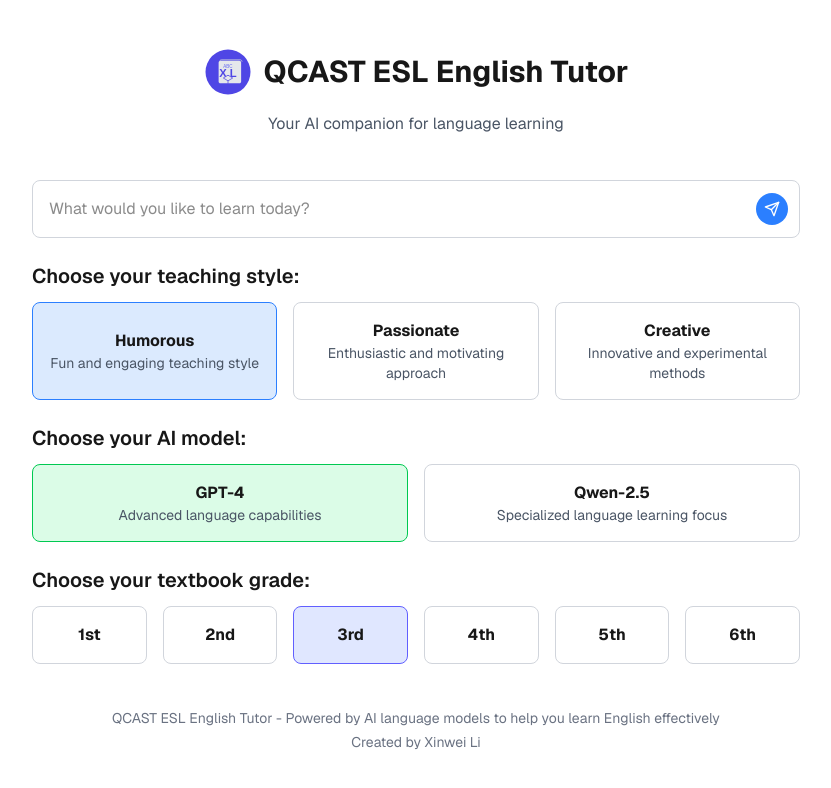
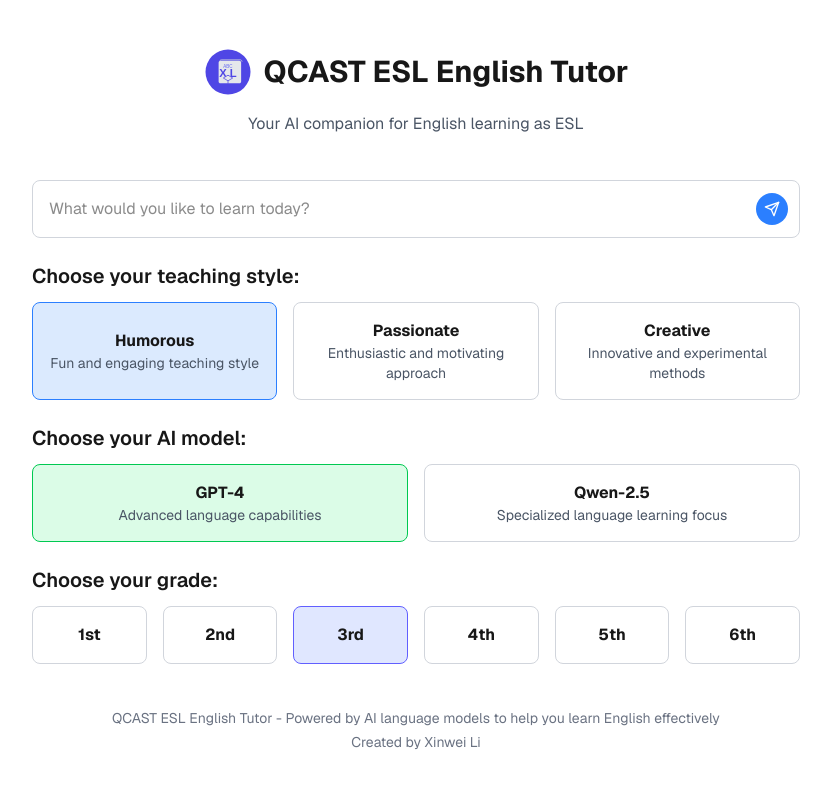
Before and after one commit to li-xinwei/QCAST-English-Tutor, a Next.js app: page / in a window 1280 px wide. Shown: the top 788 px of the page, without its empty margins (224-1055 px from the left). Built offline with nearby package versions, Linux system fonts and the light colour scheme.

Commit message:
Update page.tsx

```diff
--- a/app/page.tsx
+++ b/app/page.tsx
@@ -29,7 +29,7 @@
           />
           <h1 className="text-3xl font-bold">QCAST ESL English Tutor</h1>
         </div>
-        <p className="text-gray-600 dark:text-gray-300">Your AI companion for language learning</p>
+        <p className="text-gray-600 dark:text-gray-300">Your AI companion for English learning as ESL</p>
       </header>
 
       <main className="flex flex-col gap-6 w-full max-w-3xl">
@@ -130,7 +130,7 @@
 
         {/* Grade selection */}
         <div className="w-full">
-          <h2 className="text-xl font-semibold mb-3">Choose your textbook grade:</h2>
+          <h2 className="text-xl font-semibold mb-3">Choose your grade:</h2>
           <div className="grid grid-cols-2 sm:grid-cols-3 md:grid-cols-6 gap-4">
             {['1st-grade', '2nd-grade', '3rd-grade', '4th-grade', '5th-grade', '6th-grade'].map((grade) => (
               <button
```
